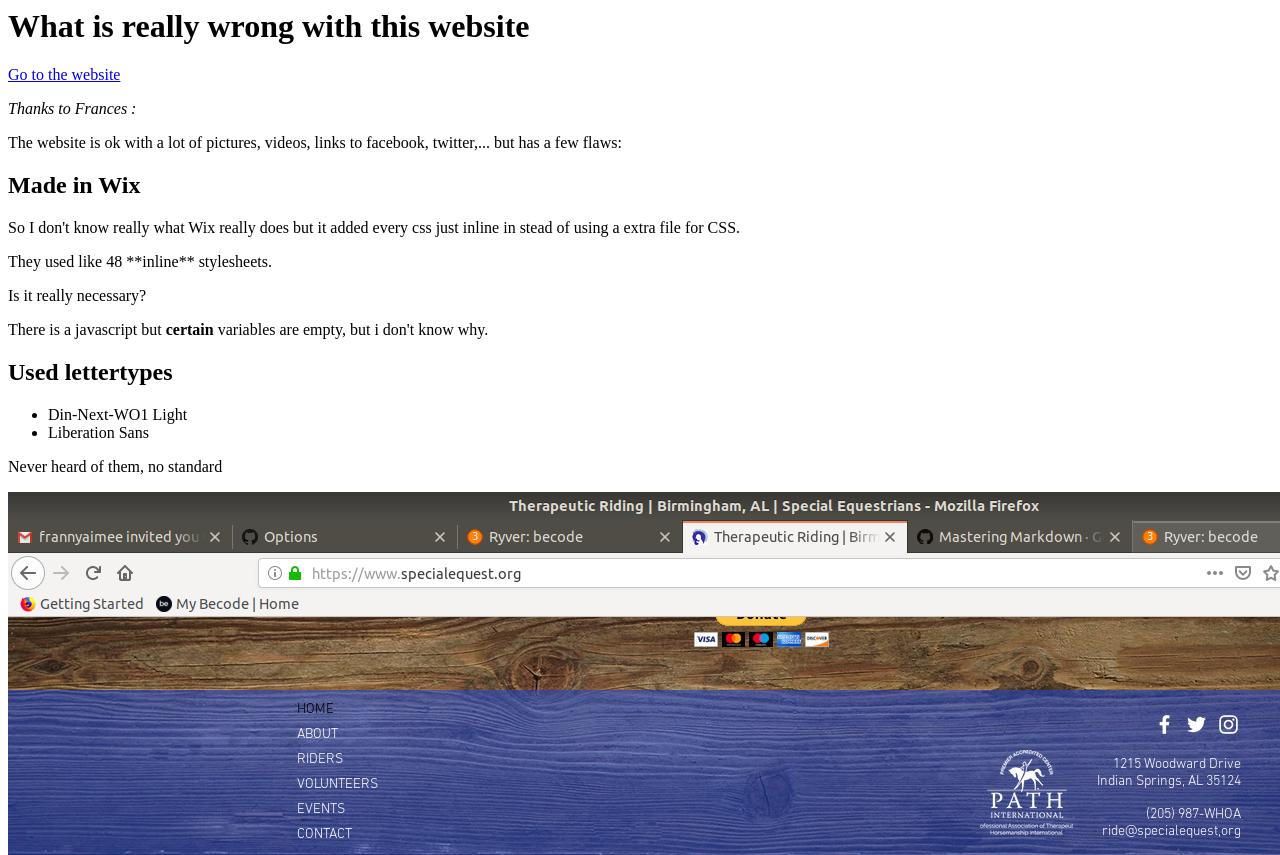
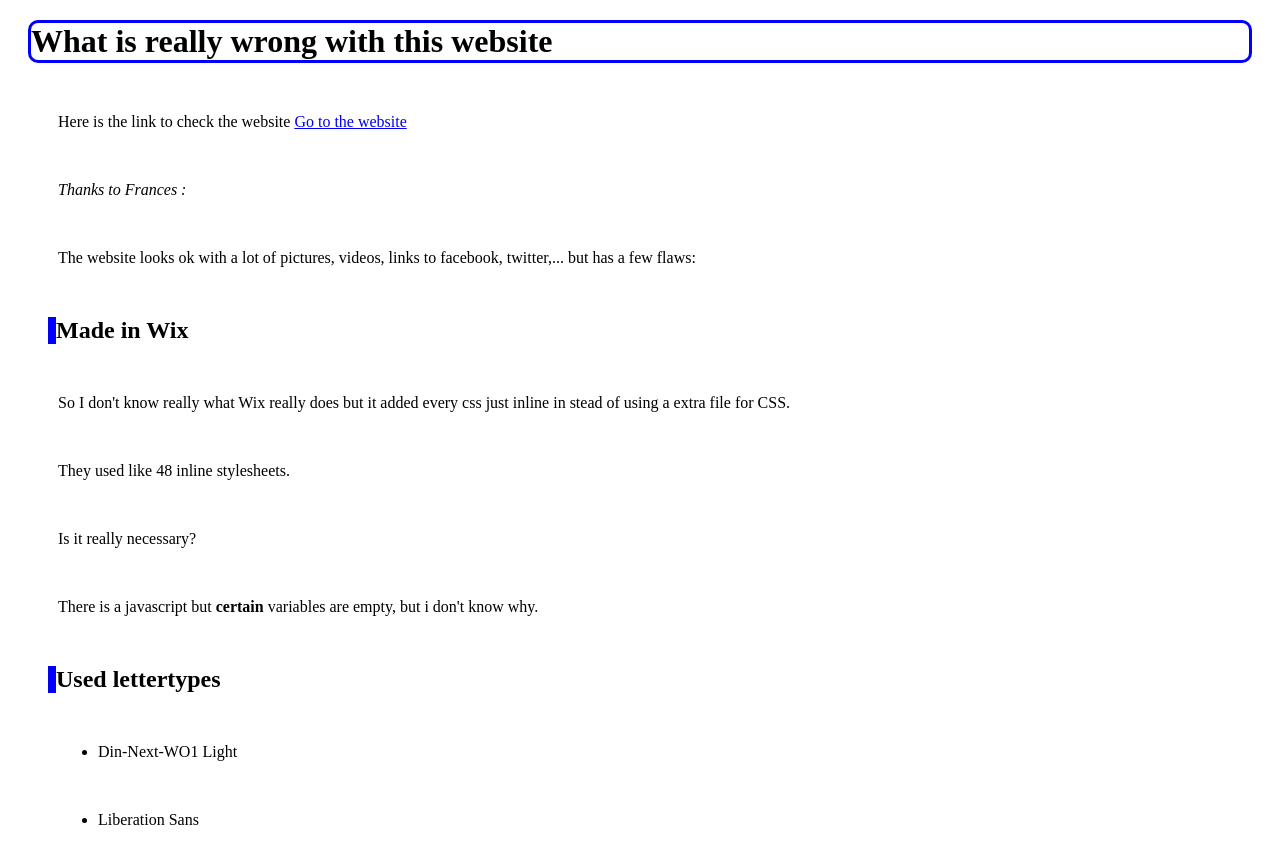
Before and after one commit to pablodezutter/markdown-to-html, a plain HTML site: page index.html in a window 1280 px wide. Shown: the top 855 px of the page. Drawn offline with Linux system fonts and the light colour scheme.

Commit message:
made a cssfile and improve doc

```diff
--- a/index.html
+++ b/index.html
@@ -1,17 +1,18 @@
 <html>
 <head>
+  <link rel="stylesheet" type="text/css" href="mystyle.css"
 <title></title>
 </head>
 <body>
 <h1> What is really wrong with this website</h1>
-<p> <a href ="http://www.specialequest.org">Go to the website</a> </p>
+<p>Here is the link to check the website <a href ="http://www.specialequest.org">Go to the website</a> </p>
 <p><i>Thanks to Frances :</i></p>
-<p>The website is ok with a lot of pictures, videos, links to facebook, twitter,... but has a few flaws:</p>
+<p>The website looks ok with a lot of pictures, videos, links to facebook, twitter,... but has a few flaws:</p>
 
 <h2> Made in Wix</h2>
 <p>So I don't know really what Wix really does but it added every css just
 inline in stead of using a extra file for CSS.</p>
-<p>They used like 48 **inline** stylesheets.</p>
+<p>They used like 48 inline stylesheets.</p>
 <p> Is it really necessary?</p>
 <p>There is a javascript but <b>certain</b> variables are empty, but i don't know why.</p>
 
--- /dev/null
+++ b/mystyle.css
@@ -0,0 +1,17 @@
+body {background-color: white;}
+h1 {color:black;
+  margin: 20px;
+  border-color: blue;
+  border-style: solid;
+border-radius: 10px;
+}
+h2 {color: black;
+margin: 40px;
+border-left: 8px solid blue
+}
+p {color: black;
+margin: 50px;
+}
+li {margin: 50px;
+}
+p {margin-right: }
```
